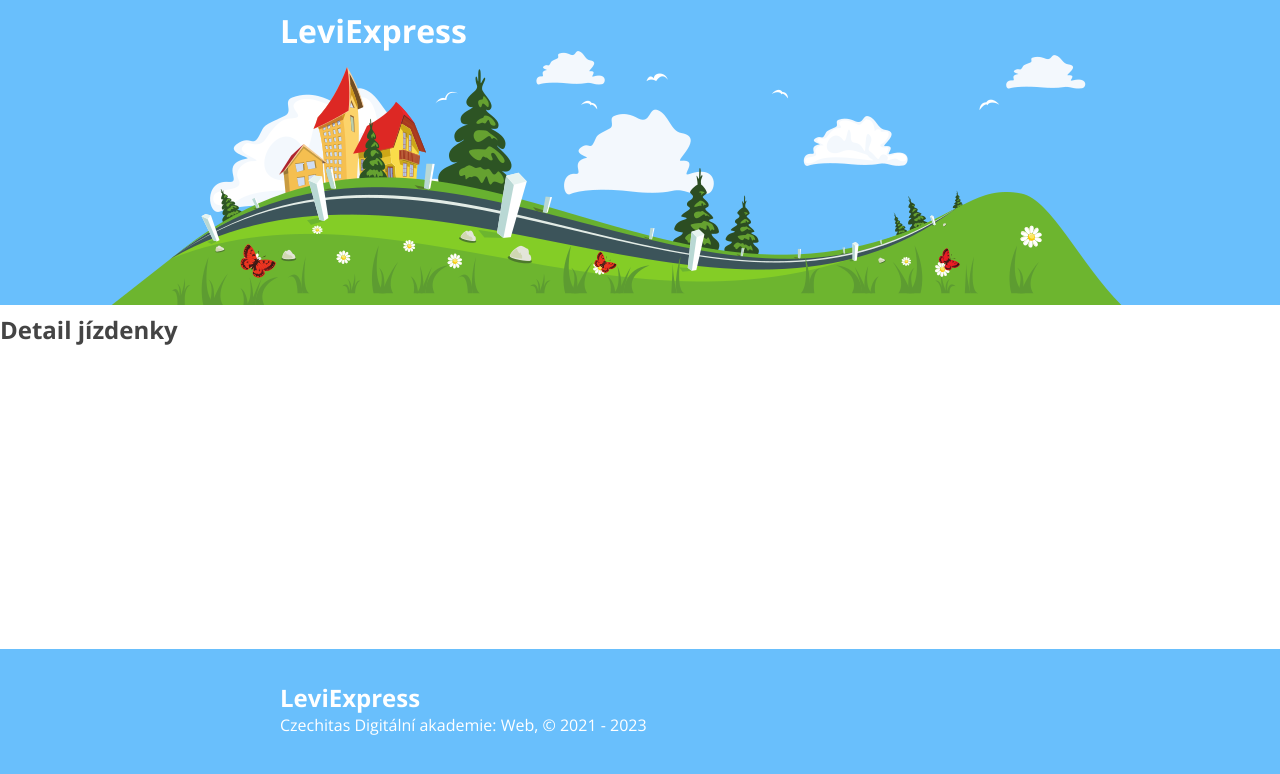
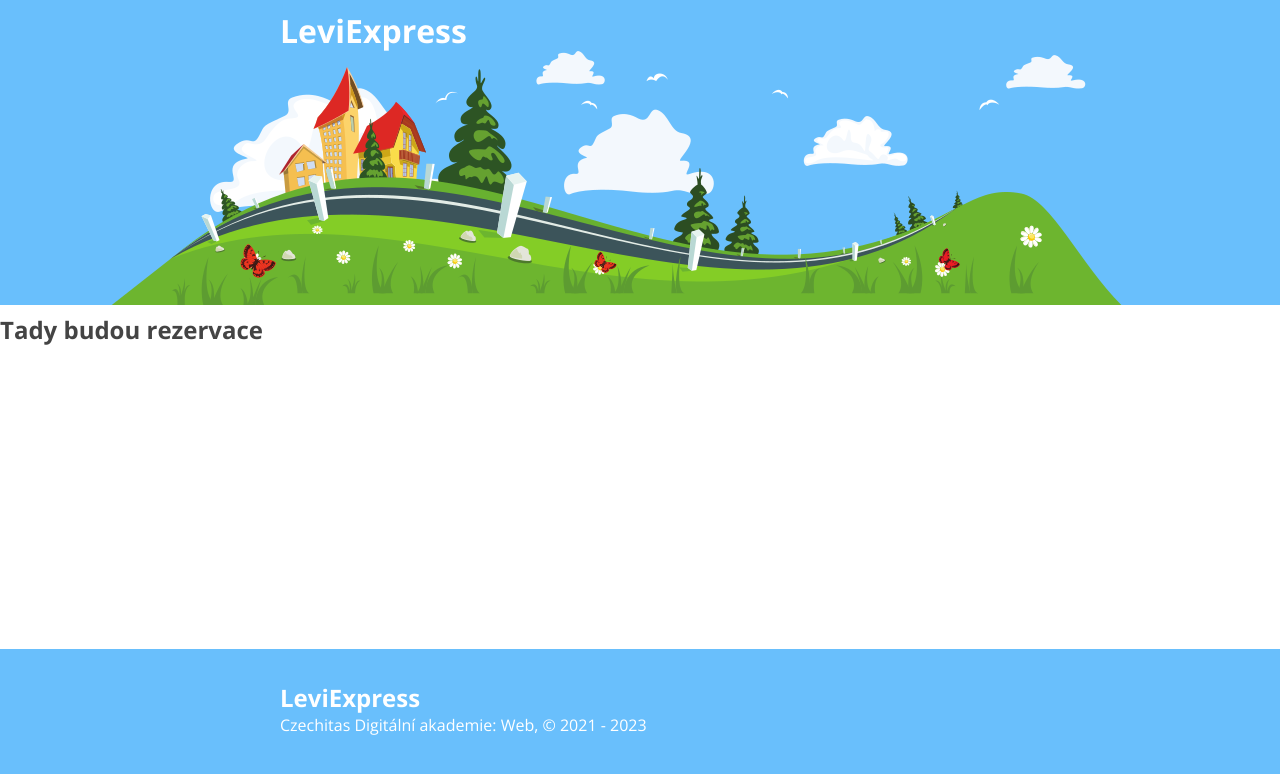
Before and after one commit to havraiv/leviexpress-starter, a React app: page /reservation in a window 1280 px wide. Shown: the top 774 px of the page. Built offline with nearby package versions, Linux system fonts and the light colour scheme.

Commit message:
routing done

```diff
--- a/src/components/App/index.jsx
+++ b/src/components/App/index.jsx
@@ -3,12 +3,12 @@ import { Footer } from '../Footer';
 import { Header } from '../Header';
 import { Home } from '../Home';
 import { createBrowserRouter, RouterProvider, Link } from 'react-router-dom';
+import { Reservation } from '../Reservation';
 
 export const App = () => (
   <>
     <Header />
     <RouterProvider router={router} />
-    {/* <Home /> */}
     <Footer />
   </>
 );
@@ -20,6 +20,6 @@ const router = createBrowserRouter([
   },
   {
     path: '/reservation',
-    element: <h2>Detail jízdenky</h2>,
+    element: <Reservation />,
   },
 ]);
--- /dev/null
+++ b/src/components/Reservation/index.jsx
@@ -0,0 +1,5 @@
+import React from 'react';
+
+export const Reservation = () => {
+  return <h2>Tady budou rezervace</h2>;
+};
```
